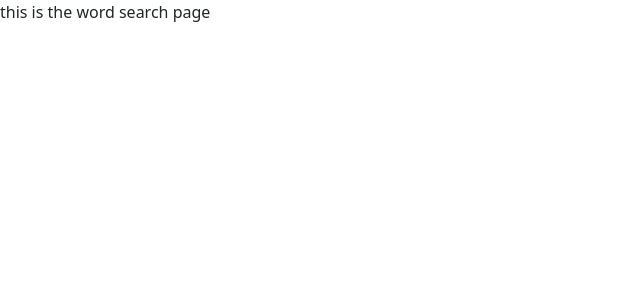
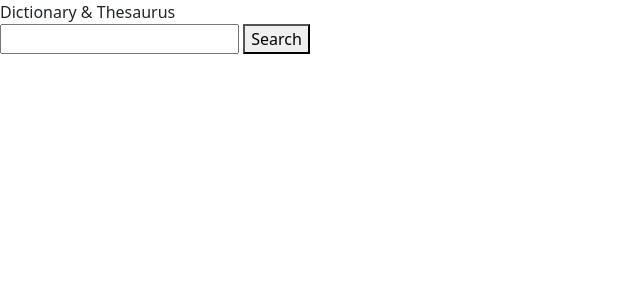
Before and after one commit to RshnMng/myvocabbuilder, a React (Create React App) app: page /word-search in a window 1280 px wide. Shown: the top 300 px of the page, without its empty margins (0-640 px from the left). Built offline with nearby package versions, Linux system fonts and the light colour scheme; no server answers.

Commit message:
began word search page

```diff
--- a/src/App.js
+++ b/src/App.js
@@ -1,5 +1,5 @@
-import { BrowserRouter, Routes, Route, useContext } from "react-router-dom";
-import { useEffect, useState } from "react";
+import { BrowserRouter, Routes, Route } from "react-router-dom";
+import { useEffect, useState, createContext } from "react";
 import { wordInfoAndApi } from "./Pages/Utility Pages/WordInfoAndAPI";
 import { globalFunctions } from "./Pages/Utility Pages/GlobalFunctions";
 import { local } from "./Pages/Utility Pages/LocalStorage";
@@ -8,6 +8,8 @@ import HomePage from "./Pages/Navigation Pages/HomePage";
 import WordSearch from "./Pages/Search Pages/WordSearch";
 import VocabTrainerHome from "./Pages/Vocab Trainer Pages/VocabTrainerHome";
 import StudyDeckHome from "./Pages/Study Deck Pages/StudyDeckHome";
+
+const AppContext = createContext();
 
 export default function App() {
   let [appState, setAppState] = useState({
@@ -24,6 +26,8 @@ export default function App() {
   return (
     <>
       <BrowserRouter>
+        <AppContext.Provider value={appState}>
+          {/* passes appstate to other components if needed */}
           <Routes>
             <Route path="/" element={<Welcome />} />
             <Route path="home" element={<HomePage />} />
@@ -31,11 +35,10 @@ export default function App() {
             <Route path="vocab-section-home" element={<VocabTrainerHome />} />
             <Route path="study-deck-home" element={<StudyDeckHome />} />
           </Routes>
+        </AppContext.Provider>
       </BrowserRouter>
     </>
   );
 }
 
-// NEXT STEP//
-
-// if all decks are empty make it so that the button study decks is disabled and unable to be clicked
+export { AppContext };
--- a/src/Components/Navigation Components/PathOption.js
+++ b/src/Components/Navigation Components/PathOption.js
@@ -1,11 +1,24 @@
 import { Link } from "react-router-dom";
+import { useContext } from "react";
+import { AppContext } from "../../App";
 
 export default function PathOption(props) {
-  let { url, title } = props;
+  let { url, title } = props; // gets url and button title passed in  through props and destructures them into variables to be used later
+  let appState = useContext(AppContext); // gets appState from App file - saves it into appState variable
+  let allDecksEmpty = appState.allDecksEmpty; // gets alldecksempty from appstate
+
   return (
     <>
       <Link to={url}>
-        <button>{title}</button>
+        {/* takes the url so on click the user is directed to that page  */}
+        {title === "See Study Decks" && allDecksEmpty === true ? ( // checks to see if all the decks are empty, if so it disables the go to study deck button and adds the class disabled-btn so we can style it later on in css
+          <button disabled className="disabled-btn">
+            {title}
+          </button>
+        ) : (
+          <button>{title}</button> // shows regular button if not study deck button or if local storage decks arent empty
+        )}
+        {/* sets the title of button for each button  */}
       </Link>
     </>
   );
--- a/src/Pages/Search Pages/WordSearch.js
+++ b/src/Pages/Search Pages/WordSearch.js
@@ -1,7 +1,25 @@
+import { useState } from "react";
+
 export default function WordSearch() {
+  const [searchState, setSearchState] = useState({
+    userInput: "",
+  });
+
+  function updateUserInput(event) {
+    setSearchState((prevState) => {
+      return { ...prevState, userInput: event.target.value }; // updates userinput in state as user types in input search input field
+    });
+  }
+
+  function searchWord() {
+    console.log(searchState.userInput);
+  }
+
   return (
     <>
-      <div>this is the word search page</div>
+      <div>Dictionary & Thesaurus</div>
+      <input type="text" onChange={(event) => updateUserInput(event)} /> {/* fires function when ever something is tpyed in box */}
+      <button onClick={() => searchWord()}>Search</button>
     </>
   );
 }
```
Lines whose indentation alone changed are shown as unchanged.
